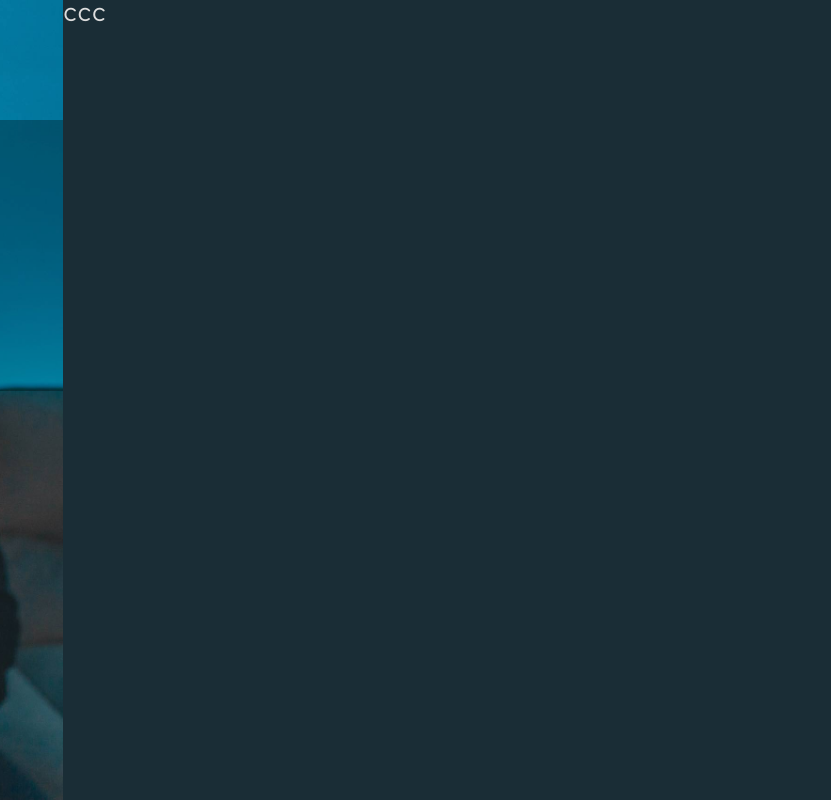
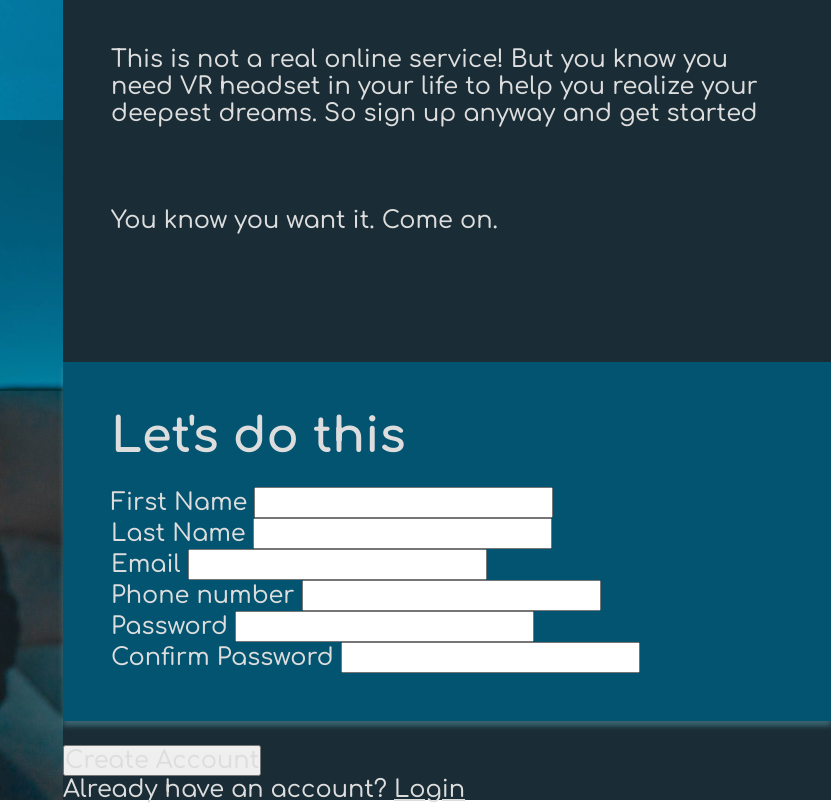
Before and after one commit to martinlubpl/odin-form-css-and-validation, a plain HTML site: page index.html in a window 1280 px wide. Shown: the full height of the page, 449-1280 px from the left. Drawn offline with Linux system fonts and the light colour scheme.

Commit message:
full html

```diff
--- a/index.html
+++ b/index.html
@@ -20,7 +20,60 @@
   </div>
         </div>
 
-        <div class="rightside">ccc</div>
+        <div class="rightside">
+            <div class="intro">
+                <p>This is not a real online service! But you know you need VR headset in your life to help you realize your deepest dreams. So sign up anyway and get started</p>
+                <p class="remote-text">You know you want it. Come on.</p>
+            </div>
+            <form>
+                <fieldset>
+
+                    <h3>Let's do this</h3>
+                    <div class="row">
+                        <div class="input-wrapper">
+                            <label for="first_name">First Name
+                                <input type="text" name="first_name" id="first_name" required>
+                            </label>
+                        </div>
+                        <div class="input-wrapper">
+                            <label for="last_name">Last Name
+                                <input type="text" name="last_name" id="last_name" required>
+                            </label>
+                        </div>
+                    </div>
+                    <div class="row">
+                        <div class="input-wrapper">
+                            <label for="email">Email
+                                <input type="text" name="email" id="email" required>
+                            </label>
+                        </div>
+                        <div class="input-wrapper">
+                            <label for="phone_number">Phone number
+                                <input type="text" name="phone_number" id="phone_number" required>
+                            </label>
+                        </div>
+                    </div>
+                    <div class="row">
+                        <div class="input-wrapper">
+                            <label for="password">Password
+                                <input type="text" name="password" id="password" required>
+                            </label>
+                        </div>
+                        <div class="input-wrapper">
+                            <label for="password2">Confirm Password
+                                <input type="text" name="password2" id="password2" required>
+                            </label>
+                        </div>
+                    </div>
+
+                </fieldset>
+                <button type="submit">Create Account</button>
+
+            </form>
+            <div class="login">
+                <p>Already have an account? <a href="#">Login</a></p>
+            </div>
+        </div>
     </div>
 </body>
 </html>
--- a/styles.css
+++ b/styles.css
@@ -64,4 +64,26 @@
 .rightside {
     width: 60vw;
     background-color: rgb(26, 45, 54);
+    display: flex;
+    flex-direction: column;
+    justify-content: center;
+
 }
+
+.intro, fieldset {padding: 2rem;}
+.intro>p.remote-text {
+    margin: 10vh 0;
+}
+
+fieldset {
+    background-color: #025470;
+    border: none;
+    box-shadow: 0px 5px 5px rgba(89, 156, 171, 0.5);
+    margin-bottom: 1rem;
+}
+
+fieldset>h3 {
+    font-size: 2rem;
+    font-weight: 700;
+    margin-bottom: 1rem;
+}
```
